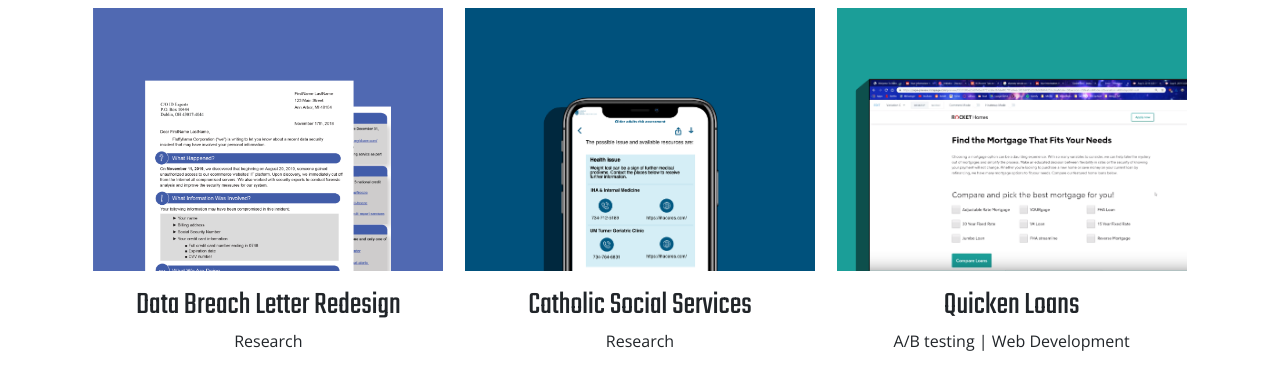
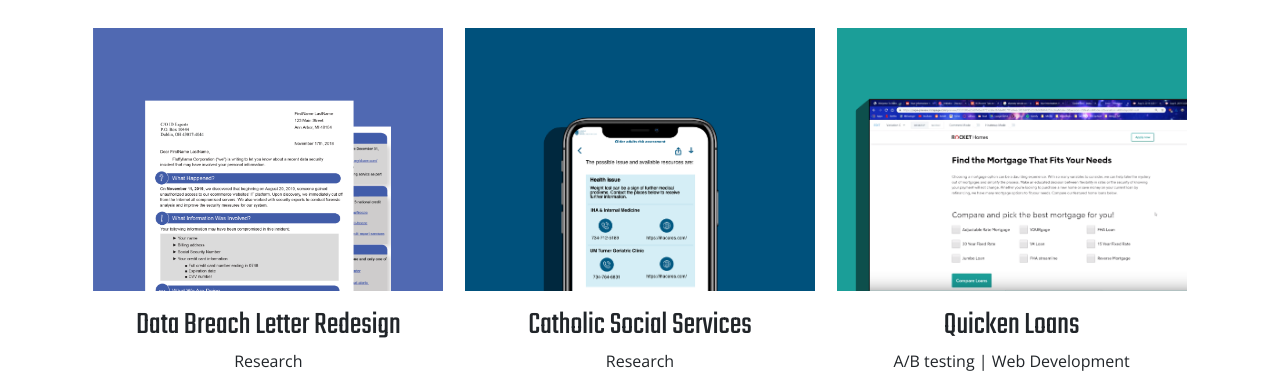
Before and after one commit to jllai/jamielai, a plain HTML site: page index.html in a window 1280 px wide. Shown: the part 442-815 px from the top of the page. Drawn offline with nearby package versions, Linux system fonts and the light colour scheme.

Commit message:
top margin fixed

```diff
--- a/css/style.css
+++ b/css/style.css
@@ -67,10 +67,6 @@
   padding-top:80px;
 }
 
-/*.container {
-	margin-top: 60px;
-}*/
-
 .nav-item {
 	list-style-type: none;
 	color: #BF0000;
@@ -119,6 +115,8 @@
 	margin-bottom: 40px;
 	justify-content: center;
 	grid-column-gap: 5px;
+
+	margin-top: 20px;
 }
 
 .portfolio div {
```
